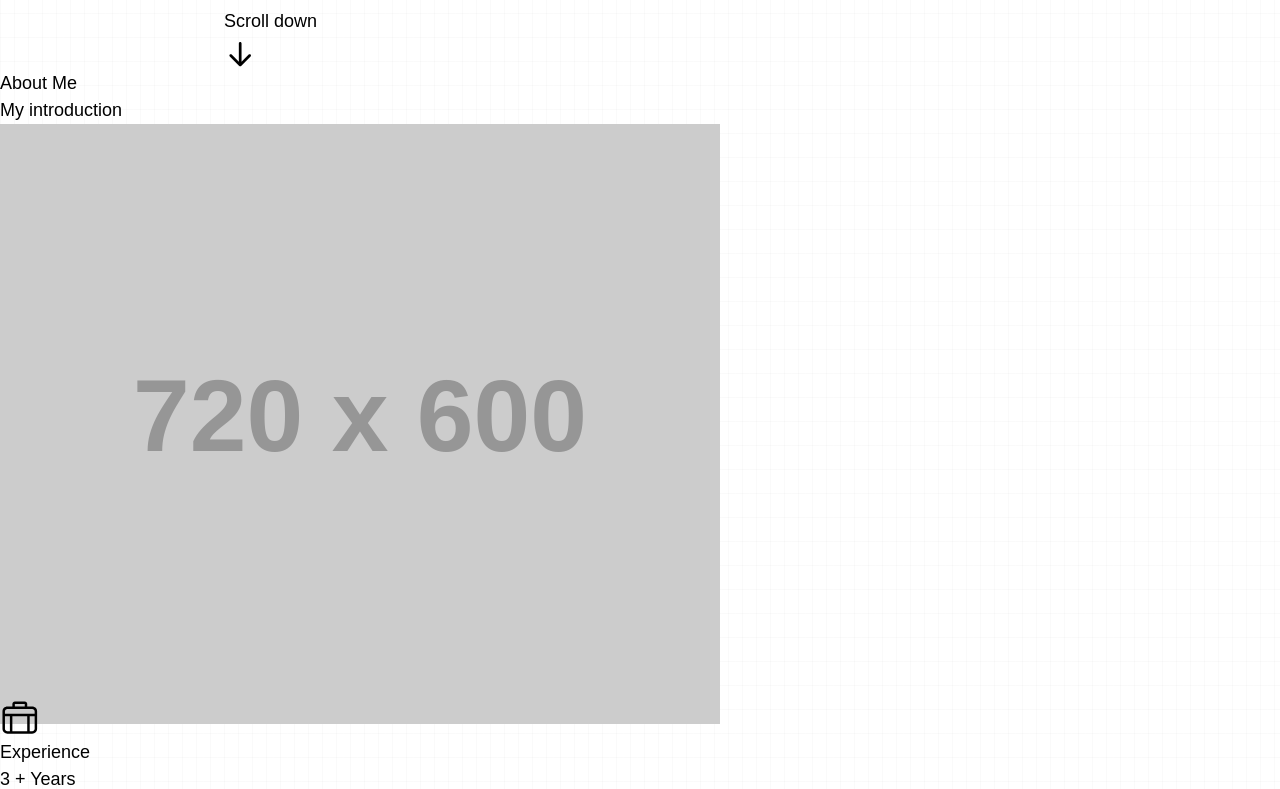
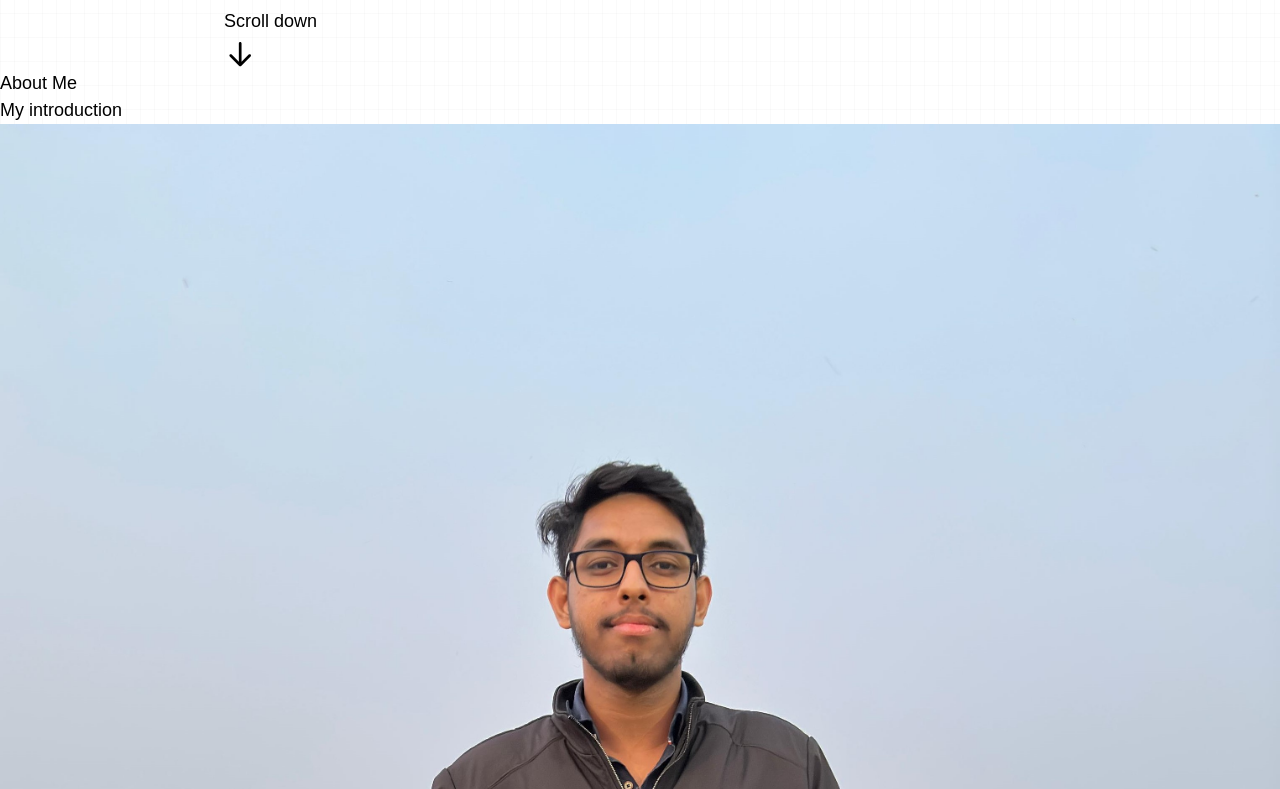
Before and after one commit to arkajyoti-roy/arka-port, a React (Vite) app: page / in a window 1280 px wide. Shown: the part 1091-1880 px from the top of the page. Built offline with nearby package versions, Linux system fonts and the light colour scheme; a web font is replaced by a local one.

Commit message:
create 2 files and update 1 file

```diff
--- a/src/Components/About.jsx
+++ b/src/Components/About.jsx
@@ -14,9 +14,10 @@ const About = () => {
         <div className="container mx-auto flex px-5 py-12 md:flex-row flex-col items-center">
           <div className="lg:max-w-lg lg:w-full md:w-1/2 w-5/6 mb-10 md:mb-0">
             <img
-              className="object-cover object-center rounded"
+              className="object-cover object-center rounded-3xl"
               alt="hero"
-              src="https://dummyimage.com/720x600"
+              src="./images/main.jpg"
+              // src="https://dummyimage.com/720x600"
             />
           </div>
           <div className="boxc lg:flex-grow  lg:pl-24 md:pl-16 flex flex-col md:items-start md:text-left items-center text-center">
```
Also changed, not shown: public/images/main.jpg (added), 1 other file (tests, documents, lock files or other folders).
